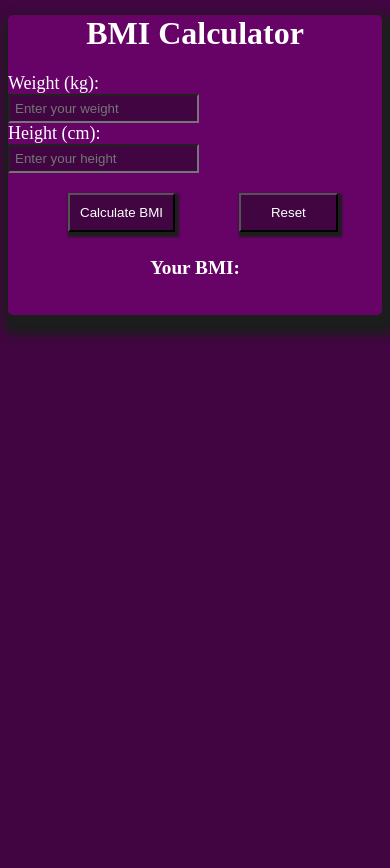
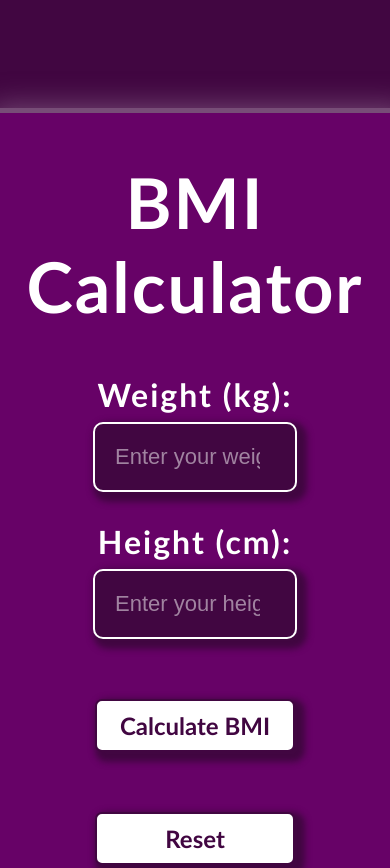
Before and after one commit to govorDori/BMI-Calculator, a plain HTML site: page index.html in a window 390 px wide. Shown: the top 868 px of the page. Before the commit the page ends 844 px from the top, so only its background shows below. Drawn offline with Linux system fonts and the light colour scheme.

Commit message:
BTN & RESPONSIVITY UPDATE

```diff
--- a/index.html
+++ b/index.html
@@ -1,98 +1,169 @@
 <!DOCTYPE html>
 <html lang="en">
+
 <head>
     <meta charset="UTF-8">
     <meta name="viewport" content="width=device-width, initial-scale=1.0">
     <title>BMI Calculator</title>
 
     <style>
-        .container{
-            background-color: rgb(103, 2, 103);
-            color: white;
-            max-width: 400px;
-            height: 300px;
-            box-shadow: 5px 10px 8px 10px #1d1d1d;
+        .container {
+            max-width: 900px;
+            margin-left: auto;
+            margin-right: auto;
             align-items: center;
+            padding: 100px;
+            display: flex;
             justify-content: center;
-            border-radius: 5px;
         }
 
-        body{
+        body {
             background-color: rgb(65, 6, 65);
         }
 
-        button{
-            background-color: rgb(65, 6, 65);
+        #Reset,#BMI {
+            background-color: white;
+            color: rgb(65, 6, 65);
+            margin: auto;
+            box-shadow: 5px 5px 6px 5px rgb(65, 6, 65);
+            border: 2px solid rgb(65, 6, 65);
+            font-weight: bold;
+            cursor: pointer;
+            width: 200px;
+            font-size: x-large;
+            margin-top: 30px;
+            margin-bottom: 30px;
+            border-radius: 7px;
+            font-family: 'Gill Sans', 'Gill Sans MT', Calibri, 'Trebuchet MS', sans-serif;
+            margin-left: 10px;
+            margin-right: 10px;
+            transition: 0.6s;
+        }
+
+        #Reset:hover,#BMI:hover {
+            box-shadow: 0 0 0 0 rgb(65, 6, 65);
+            background-color: #774d77;
             color: white;
-            margin-top: 20px;
-            margin-left: 60px;
-            box-shadow:2px 3px 2px 2px #1d1d1d;
+        }
+
+        #result {
+            font-size: larger;
+            text-align: center;
+            font-weight: bold;
+            margin-top: 30px;
+            font-family: 'Gill Sans', 'Gill Sans MT', Calibri, 'Trebuchet MS', sans-serif;
+            padding: 15px;
+            margin-bottom: 20px;
+        }
+
+        #BMI {
+            padding: 10px;
+        }
+
+        #Reset {
+            padding: 10px 30px;
 
         }
 
-        #result{
-            font-size: larger;
+        .tartalom {
+            background-color: rgb(103, 2, 103);
+            color: white;
+            box-shadow: 5px 5px 30px 6px #774d77;
+            border-radius: 5px;
             text-align: center;
-            font-weight: bold;
-            margin-top: 25px;
+            height: 100%;
+            min-height: 300px;
+            width: 850px;
+            min-width: 400px;
+            font-size: xx-large;
+            border: 5px solid #774d77;
         }
 
-        #BMI{
-            padding: 10px;
+        input {
+            padding: 20px;
+            background-color: rgb(65, 6, 65);
+            color: white;
+            text-align: center;
+            width: 40%;
+            font-size: 22px;
+            border-radius: 10px;
+            box-shadow: 5px 5px 6px 5px rgb(65, 6, 65);
+            margin-bottom: 30px;
+            border: 2px solid white;
+            margin-top: 7px;
         }
 
-        #Reset{
-            padding: 10px 30px;
+        label {
+            text-align: center;
+            margin-top: 15px;
+            font-weight: bold;
+            letter-spacing: 2px;
+            font-family: 'Gill Sans', 'Gill Sans MT', Calibri, 'Trebuchet MS', sans-serif;
+        }
 
+        h1 {
+            text-align: center;
+            font-size: 70px;
+            letter-spacing: 2px;
+            font-family: 'Gill Sans', 'Gill Sans MT', Calibri, 'Trebuchet MS', sans-serif;
+        }
+
+        ::placeholder {
+            color: white;
+            opacity: 50%;
         }
     </style>
 </head>
+
 <body>
     <div class="container">
-        <h1 style="text-align: center; margin-top: 15px;">BMI Calculator</h1>
+        <div class="tartalom">
+            <h1>BMI Calculator</h1>
             <form action="">
-            <label style="font-size: large;" for="weight">Weight (kg):</label><br>
-            <input style="padding: 5px; background-color: rgb(65, 6, 65); color: white;" type="number" id="weight" name="weight" placeholder="Enter your weight"><br>
+                <label for="weight">Weight (kg):</label><br>
+                <input type="number" id="weight" name="weight" placeholder="Enter your weight"><br>
 
-            <label style="font-size: large;" for="height">Height (cm):</label><br>
-            <input style="padding: 5px; background-color: rgb(65, 6, 65); color: white;" type="number" id="height" name="height" placeholder="Enter your height"><br>
+                <label for="height">Height (cm):</label><br>
+                <input type="number" id="height" name="height" placeholder="Enter your height"><br>
             </form>
 
-        <button id="BMI" onclick="szamol()">Calculate BMI</button>
-        <button id="Reset" onclick="torol()">Reset</button>
+            <button type="button" id="BMI" onclick="szamol()">Calculate BMI</button>
+            <button type="button" id="Reset" onclick="torol()">Reset</button>
 
             <div id="result">Your BMI:</div>
-
             <script>
-            const intervals=[
-                {min:0,max:18.5, category:'Underweight', emoji:'🦴'},
-                {min:18.5,max:24.9, category:'Normal weight', emoji:'👍🏻'},
-                {min:25,max:29.9, category:'Overweight', emoji:'🍗'},
-                {min:30,max:34.9, category:'Obese', emoji:'🦍'},
-                {min:35, category:'Extremely Obese', emoji:'💀'}
+                const intervals = [
+                    { min: 0, max: 18.5, category: 'Underweight', emoji: '🦴' },
+                    { min: 18.5, max: 24.9, category: 'Normal weight', emoji: '👍🏻' },
+                    { min: 25, max: 29.9, category: 'Overweight', emoji: '🍗' },
+                    { min: 30, max: 34.9, category: 'Obese', emoji: '🦍' },
+                    { min: 35, max: 100, category: 'Extremely Obese', emoji: '💀' }
                 ]
 
                 let bmi = 19.55
-            let interval = intervals.find(obj=>bmi>=obj.min && bmi<obj.max)
+                let interval = intervals.find(obj => bmi >= obj.min && bmi < obj.max)
                 console.log(interval)
                 console.log(interval.emoji, interval.category);
 
 
 
-            function szamol(){
+                function szamol() {
                     let calcWeight = +document.getElementById('weight').value
-                let calcHeight = +document.getElementById('height').value/100
-                let calcBMI = calcWeight/calcHeight**2
+                    let calcHeight = +document.getElementById('height').value / 100
+                    let calcBMI = calcWeight / calcHeight ** 2
 
-                let interval = intervals.find(obj=>calcBMI>=obj.min && calcBMI<obj.max)
+                    let interval = intervals.find(obj => calcBMI >= obj.min && calcBMI < obj.max)
                     document.getElementById('result').innerHTML = interval.category + " " + interval.emoji;
                 }
 
-            function torol(){
-                let deleteWeight = document.getElementById('weight').value = " ";
-                let deleteHeight = document.getElementById('height').value = " ";
+                function torol() {
+                    document.getElementById('weight').value = " ";
+                    document.getElementById('height').value = " ";
+                    document.getElementById('result').innerHTML = "Your BMI:";
                 }
             </script>
         </div>
+    </div>
 </body>
+
 </html>
```
Lines whose indentation alone changed are shown as unchanged.
